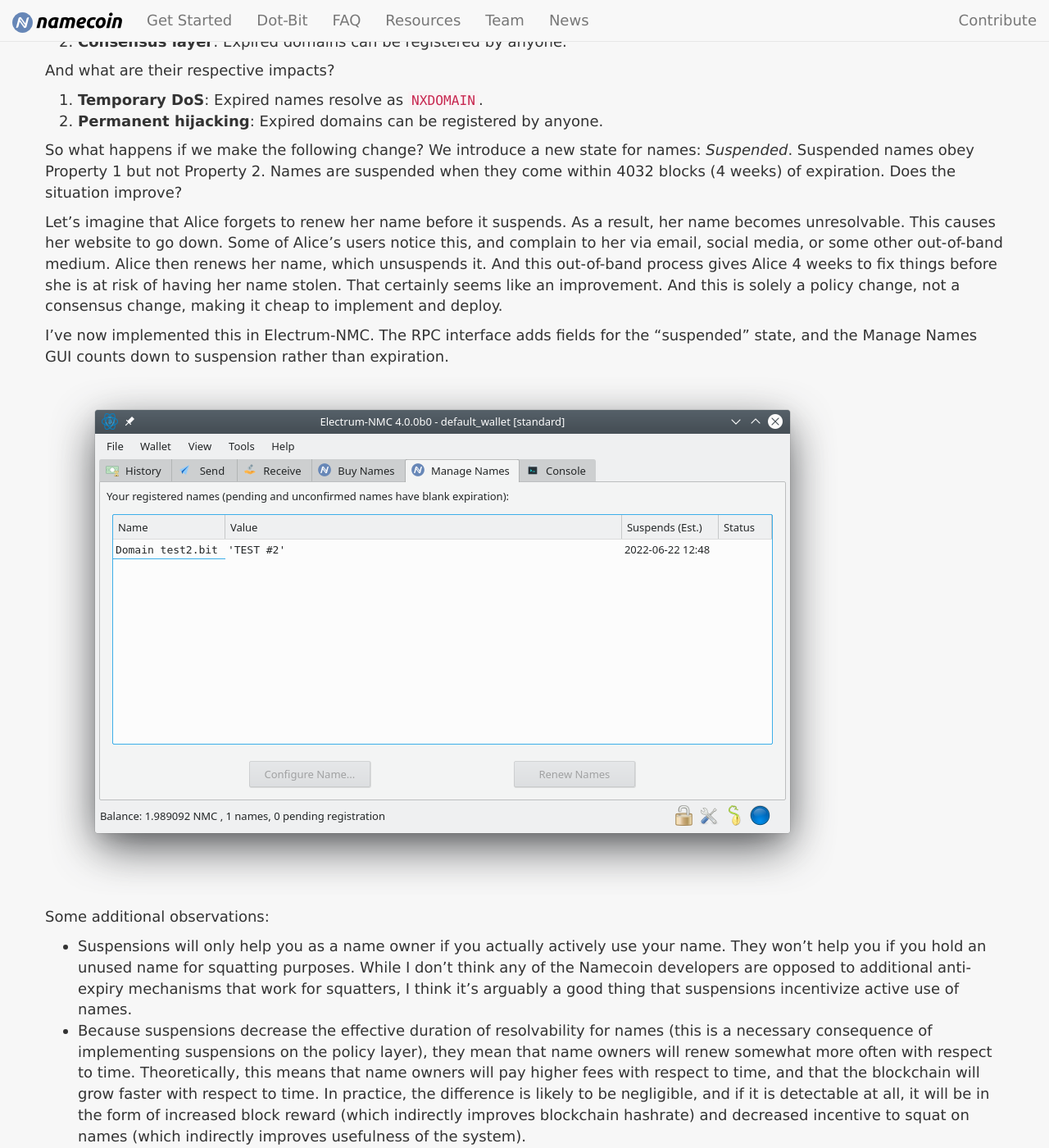
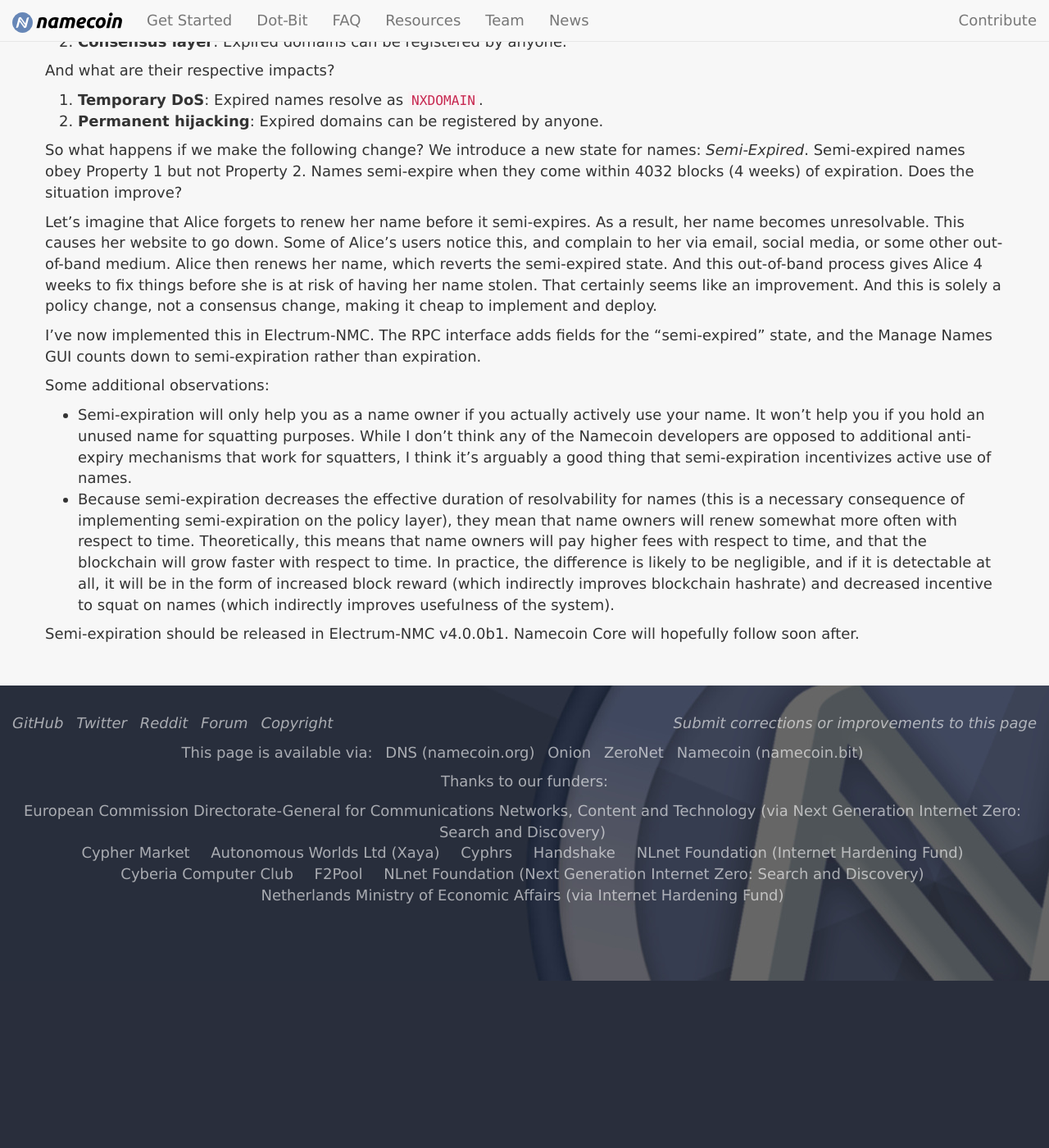
Before and after one commit to JeremyRand/namecoin.org, a Jekyll site: the page built from _posts/2021-12-18-preventing-expiration-mishaps-with-name-suspensions.md, in a window 1280 px wide and 1400 px high, scrolled down 729 px. Shown: the whole window at 82% size. Built offline with Jekyll 4.4.1, drawn with Linux system fonts in a browser that asks for light colours; after the commit the page ends 1925 px from its top, so only the background shows below that; some of the changed text lies outside the part shown.

Commit message:
Change terminology in post from eae72091f85e757fa1916e48bc71539c5feb804a

```diff
--- a/_posts/2021-12-18-preventing-expiration-mishaps-with-name-suspensions.md
+++ b/_posts/2021-12-18-preventing-expiration-mishaps-with-name-suspensions.md
@@ -1,6 +1,6 @@
 ---
 layout: post
-title: "Preventing Expiration Mishaps with Name Suspensions"
+title: "Preventing Expiration Mishaps with Semi-Expiration"
 author: Jeremy Rand
 tags: [News]
 ---
@@ -22,17 +22,15 @@ And what are their respective impacts?
 1. **Temporary DoS**: Expired names resolve as `NXDOMAIN`.
 2. **Permanent hijacking**: Expired domains can be registered by anyone.
 
-So what happens if we make the following change?  We introduce a new state for names: *Suspended*.  Suspended names obey Property 1 but not Property 2.  Names are suspended when they come within 4032 blocks (4 weeks) of expiration.  Does the situation improve?
+So what happens if we make the following change?  We introduce a new state for names: *Semi-Expired*.  Semi-expired names obey Property 1 but not Property 2.  Names semi-expire when they come within 4032 blocks (4 weeks) of expiration.  Does the situation improve?
 
-Let's imagine that Alice forgets to renew her name before it suspends.  As a result, her name becomes unresolvable.  This causes her website to go down.  Some of Alice's users notice this, and complain to her via email, social media, or some other out-of-band medium.  Alice then renews her name, which unsuspends it.  And this out-of-band process gives Alice 4 weeks to fix things before she is at risk of having her name stolen.  That certainly seems like an improvement.  And this is solely a policy change, not a consensus change, making it cheap to implement and deploy.
+Let's imagine that Alice forgets to renew her name before it semi-expires.  As a result, her name becomes unresolvable.  This causes her website to go down.  Some of Alice's users notice this, and complain to her via email, social media, or some other out-of-band medium.  Alice then renews her name, which reverts the semi-expired state.  And this out-of-band process gives Alice 4 weeks to fix things before she is at risk of having her name stolen.  That certainly seems like an improvement.  And this is solely a policy change, not a consensus change, making it cheap to implement and deploy.
 
-I've now implemented this in Electrum-NMC.  The RPC interface adds fields for the "suspended" state, and the Manage Names GUI counts down to suspension rather than expiration.
-
-![A screenshot of the Manage Names tab in Electrum-NMC.]({{ "/images/screenshots/electrum-nmc/2021-12-18-Manage-Names-Tab.png" | relative_url }})
+I've now implemented this in Electrum-NMC.  The RPC interface adds fields for the "semi-expired" state, and the Manage Names GUI counts down to semi-expiration rather than expiration.
 
 Some additional observations:
 
-* Suspensions will only help you as a name owner if you actually actively use your name.  They won't help you if you hold an unused name for squatting purposes.  While I don't think any of the Namecoin developers are opposed to additional anti-expiry mechanisms that work for squatters, I think it's arguably a good thing that suspensions incentivize active use of names.
-* Because suspensions decrease the effective duration of resolvability for names (this is a necessary consequence of implementing suspensions on the policy layer), they mean that name owners will renew somewhat more often with respect to time.  Theoretically, this means that name owners will pay higher fees with respect to time, and that the blockchain will grow faster with respect to time.  In practice, the difference is likely to be negligible, and if it is detectable at all, it will be in the form of increased block reward (which indirectly improves blockchain hashrate) and decreased incentive to squat on names (which indirectly improves usefulness of the system).
+* Semi-expiration will only help you as a name owner if you actually actively use your name.  It won't help you if you hold an unused name for squatting purposes.  While I don't think any of the Namecoin developers are opposed to additional anti-expiry mechanisms that work for squatters, I think it's arguably a good thing that semi-expiration incentivizes active use of names.
+* Because semi-expiration decreases the effective duration of resolvability for names (this is a necessary consequence of implementing semi-expiration on the policy layer), they mean that name owners will renew somewhat more often with respect to time.  Theoretically, this means that name owners will pay higher fees with respect to time, and that the blockchain will grow faster with respect to time.  In practice, the difference is likely to be negligible, and if it is detectable at all, it will be in the form of increased block reward (which indirectly improves blockchain hashrate) and decreased incentive to squat on names (which indirectly improves usefulness of the system).
 
-Suspensions should be released in Electrum-NMC v4.0.0b1.  Namecoin Core will hopefully follow soon after.
+Semi-expiration should be released in Electrum-NMC v4.0.0b1.  Namecoin Core will hopefully follow soon after.
```
Also changed, not shown: docs/faq/index.md (+1 -1 lines), images/screenshots/electrum-nmc/2021-12-18-Manage-Names-Tab.png (deleted).
